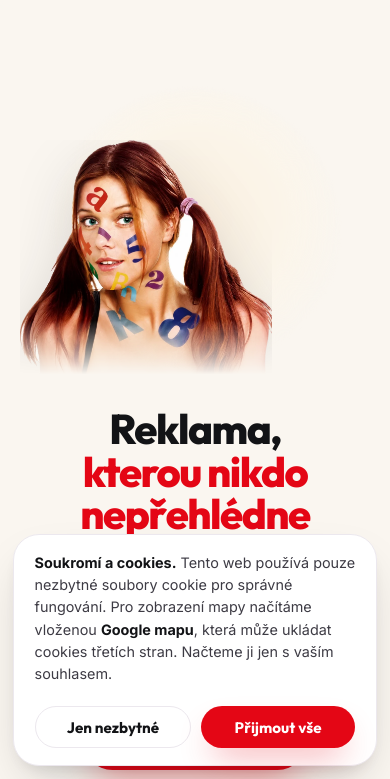
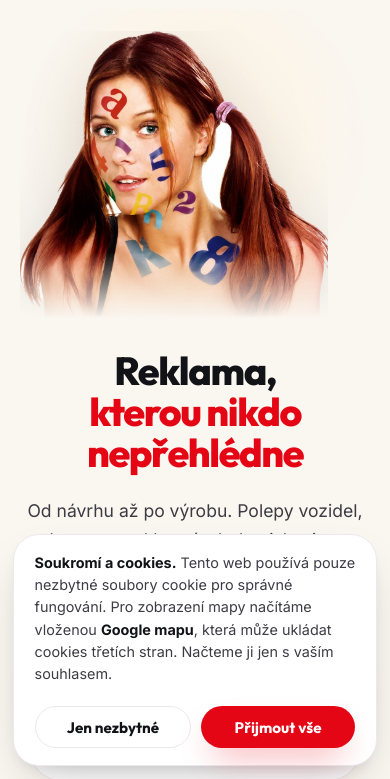
Before and after one commit to mateshavlik/reklamaklapka, a website: page index.html in a window 390 px wide. Shown: the part 65-844 px from the top of the page. Drawn offline with Linux system fonts and the light colour scheme.

Commit message:
Optimalizace pro mobil

```diff
--- a/css/styles.css
+++ b/css/styles.css
@@ -433,12 +433,14 @@
   .btn--phone span{display:none}
   .btn--phone{padding:.6rem;width:46px;height:46px}
 
-  .hero__inner{grid-template-columns:1fr;text-align:center}
+  .hero{padding-block:1.4rem clamp(2.6rem,6vw,4rem)}
+  .hero__inner{grid-template-columns:1fr;text-align:center;gap:1.2rem}
   .hero__eyebrow{margin-inline:auto}
   .hero__lead{margin-inline:auto}
   .hero__cta,.hero__trust{justify-content:center}
-  .hero__visual{order:-1;min-height:340px}
-  .hero__img{width:min(74%,360px)}
+  .hero__visual{order:-1;min-height:auto}
+  .hero__img{width:min(80%,400px)}
+  .hero__blob{inset:auto 0 4% 0;width:min(86%,420px)}
   .hero__logos{display:none}              /* loga referencí jen na desktopu */
 
   .trust__grid{grid-template-columns:1fr 1fr;gap:1.3rem}
@@ -459,14 +461,16 @@
   .footer__grid{grid-template-columns:1fr;gap:1.6rem}
   .footer__bottom{flex-direction:column;text-align:center}
   .trust__grid{grid-template-columns:1fr}
-  .hero__trust{gap:1.1rem}
+  .hero__title{font-size:2.45rem;line-height:1.05}
+  .hero__trust{gap:1.4rem}
   .lightbox__nav{width:46px;height:46px;font-size:1.8rem}
 }
 
 @media (max-width:600px){
-  .hero__blob{width:min(82%,340px)}
-  .hero__img{width:min(72%,320px)}
-  .services-panel{padding:1.8rem 1.15rem}
+  .hero__img{width:min(88%,360px)}                /* maskotka jako výrazný portrét */
+  .hero__blob{inset:auto 0 5% 0;width:min(96%,380px)}
+  .hero__cta{flex-direction:column;width:100%;max-width:330px;margin-inline:auto;gap:.7rem}
+  .hero__cta .btn{width:100%}
 }
 
 /* =========================================================
--- a/index.html
+++ b/index.html
@@ -42,7 +42,7 @@
   <link rel="preload" href="assets/fonts/inter-400.woff2" as="font" type="font/woff2" crossorigin>
   <link rel="preload" href="assets/hero/hero-cutout.webp" as="image" fetchpriority="high">
 
-  <link rel="stylesheet" href="css/styles.css">
+  <link rel="stylesheet" href="css/styles.css?v=2">
 
   <!-- ============ Schema.org — LocalBusiness ============ -->
   <script type="application/ld+json">
@@ -996,6 +996,6 @@
   </div>
 </div>
 
-<script src="js/main.js" defer></script>
+<script src="js/main.js?v=2" defer></script>
 </body>
 </html>
```
